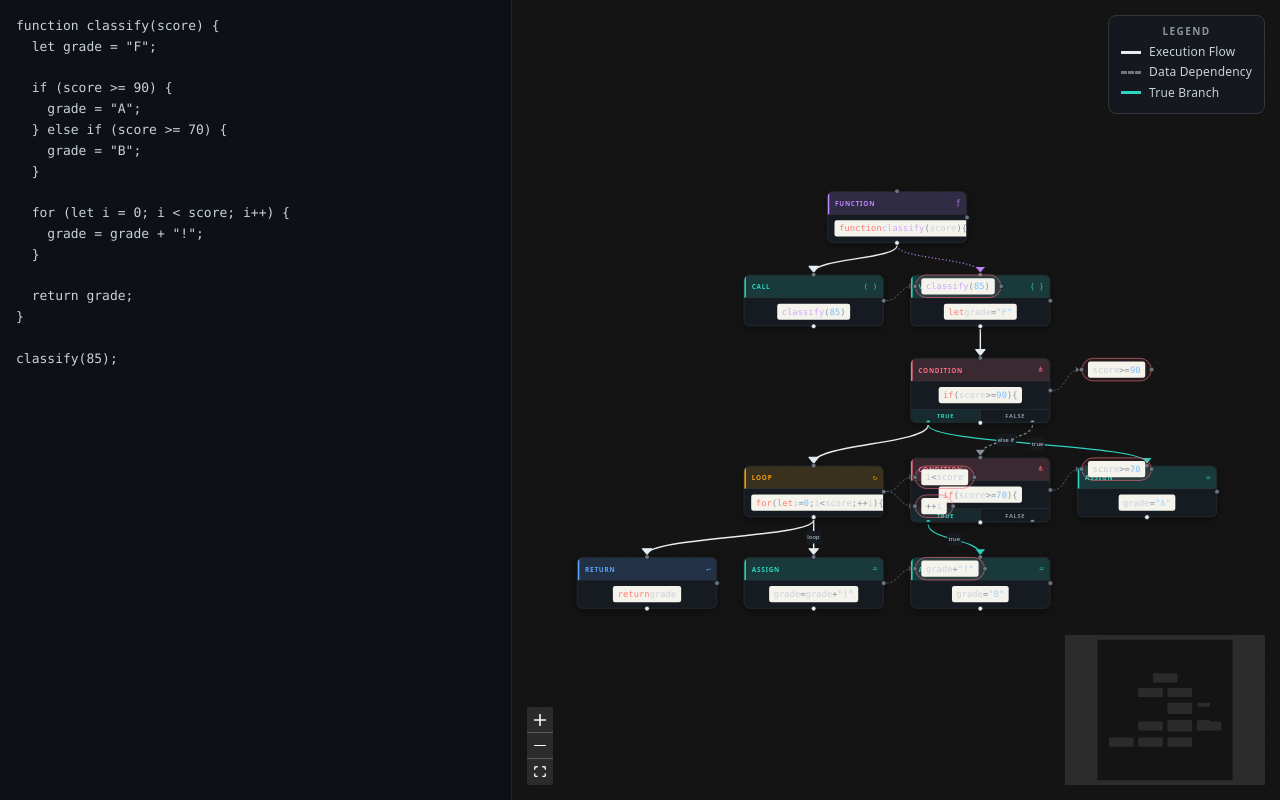
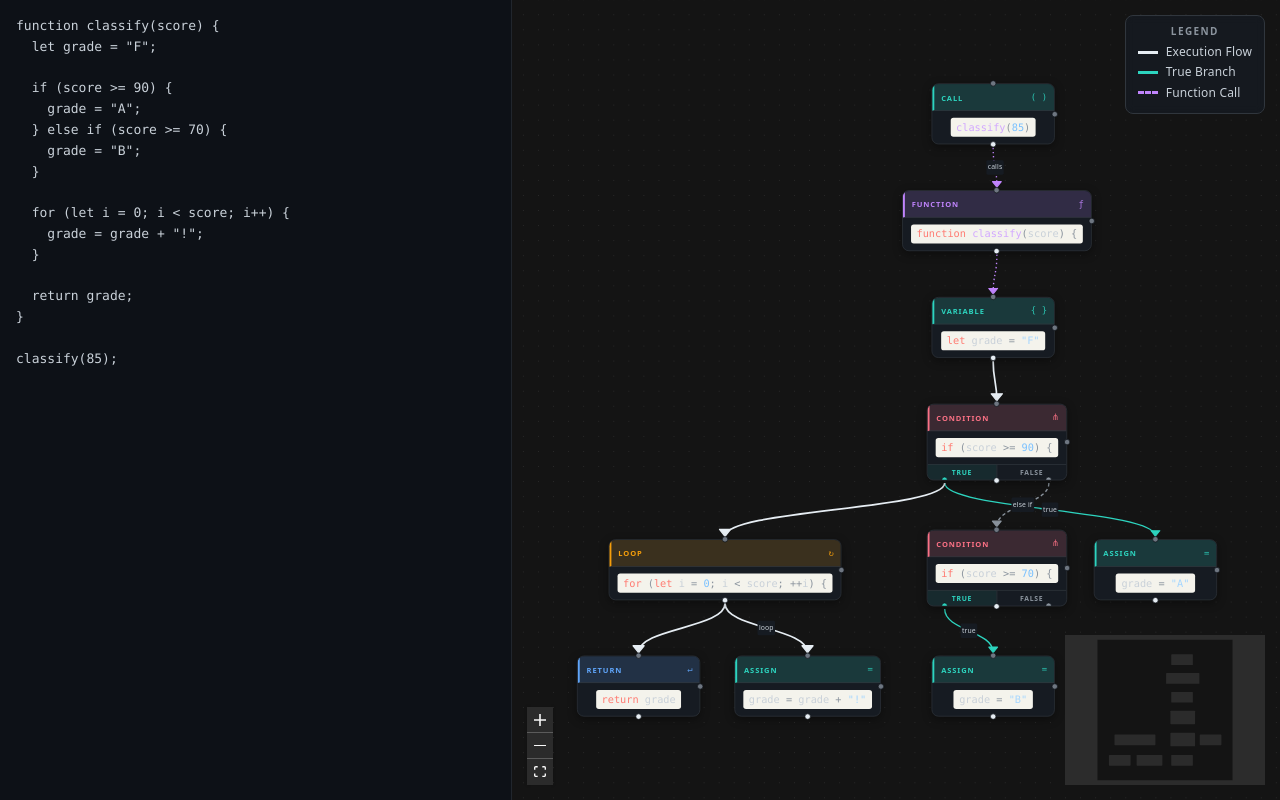
Before and after one commit to ErwanDerrien/PFE_2026_ETE, a React (Vite) app in the folder frontend/: page / in a window 1280 px wide. Built offline with nearby package versions, Linux system fonts and the light colour scheme.

Commit message:
first implementation test

```diff
--- a/frontend/src/blocks/BlocksCanvas.tsx
+++ b/frontend/src/blocks/BlocksCanvas.tsx
@@ -58,10 +58,10 @@ export default function BlocksCanvas() {
           <span className="legend-swatch sw-exec" /> Execution Flow
         </div>
         <div className="legend-row">
-          <span className="legend-swatch sw-data" /> Data Dependency
+          <span className="legend-swatch sw-true" /> True Branch
         </div>
         <div className="legend-row">
-          <span className="legend-swatch sw-true" /> True Branch
+          <span className="legend-swatch sw-call" /> Function Call
         </div>
       </Panel>
     </ReactFlow>
--- a/frontend/src/blocks/blocks.css
+++ b/frontend/src/blocks/blocks.css
@@ -52,7 +52,12 @@
 
 /* --- Carte de bloc (spine) --- */
 .bn {
-  width: 240px;
+  box-sizing: border-box;
+  /* largeur ajustée exactement au contenu (padding symétrique, jamais de coupe) ;
+     dagre réserve un peu plus (cf. node-size.ts) → pas de chevauchement. */
+  width: max-content;
+  min-width: 180px;
+  max-width: 760px;
   border-radius: 10px;
   background: #161b22;
   border: 1px solid #30363d;
@@ -92,8 +97,7 @@
   font-size: 13px;
   color: #c9d1d9;
   white-space: pre;
-  overflow: hidden;
-  text-overflow: ellipsis;
+  letter-spacing: 0;
 }
 
 .bn-foot {
@@ -119,13 +123,23 @@
 
 /* --- Pill d'expression --- */
 .xn {
-  padding: 5px 10px;
+  box-sizing: border-box;
+  display: flex;
+  align-items: center;
+  padding: 5px 12px;
   border-radius: 999px;
   background: #1c2128;
   border: 1px solid #30363d;
   font: 12px/1 var(--mono, ui-monospace, Consolas, monospace);
   color: #c9d1d9;
+  overflow: hidden;
+}
+.xn code {
+  flex: 1;
+  min-width: 0;
   white-space: nowrap;
+  overflow: hidden;
+  text-overflow: ellipsis;
 }
 .xn-expr {
   border-color: #fb7185;
@@ -168,6 +182,9 @@
 }
 
 /* --- Coloration syntaxique --- */
+.tok-ws {
+  white-space: pre;
+}
 .tok-keyword {
   color: #ff7b72;
 }
@@ -216,10 +233,10 @@
 .sw-exec {
   border-top-color: #e6edf3;
 }
-.sw-data {
-  border-top-color: #6e7681;
-  border-top-style: dashed;
-}
 .sw-true {
   border-top-color: #2dd4bf;
 }
+.sw-call {
+  border-top-color: #c084fc;
+  border-top-style: dashed;
+}
--- a/frontend/src/blocks/graph-to-flow.ts
+++ b/frontend/src/blocks/graph-to-flow.ts
@@ -2,11 +2,11 @@
  * graphToFlow — adapte un `GraphModel` (projection agnostique, voir
  * ../shared/graph.ts) vers les `Node[]`/`Edge[]` de React Flow.
  *
- * Mise en page hybride :
- *  - dagre (vertical, top-down) sur le sous-graphe « spine » (exec/calls/branches)
- *    → colonne d'exécution ;
- *  - les nœuds d'expression sont placés à droite de leur parent (arêtes `data`),
- *    empilés par colonne pour limiter les chevauchements.
+ * Mise en page : auto-layout **complet** avec dagre (vertical, top-down) sur TOUS
+ * les nœuds (blocs + expressions) et TOUTES les arêtes. Les arêtes structurelles
+ * (exec/calls/branches) ont un poids fort pour garder la colonne d'exécution droite ;
+ * les arêtes `expression` un poids faible. Les tailles déclarées à dagre viennent de
+ * `nodeSize` (mêmes valeurs que le rendu) → aucun chevauchement.
  *
  * Nœuds custom : `block` (carte) et `expr` (pill) — voir ./nodes/.
  * Arêtes : style par `kind` (exec clair épais, data gris pointillé, branches).
@@ -14,29 +14,12 @@
 
 import dagre from "@dagrejs/dagre";
 import { MarkerType, type Edge, type Node } from "@xyflow/react";
-import type { EdgeKind, GraphModel, GraphNode } from "../shared";
-import { isBranching } from "./block-meta";
-
-const GAP_X = 56;
-const GAP_Y = 16;
+import type { EdgeKind, GraphModel } from "../shared";
+import { nodeSize } from "./node-size";
 
 export interface FlowModel {
   nodes: Node[];
   edges: Edge[];
-}
-
-interface Size {
-  width: number;
-  height: number;
-}
-
-function sizeOf(node: GraphNode): Size {
-  if (node.track === "expression") {
-    const width = Math.min(220, Math.max(64, node.label.length * 7 + 24));
-    return { width, height: 34 };
-  }
-  if (isBranching(node.astType)) return { width: 240, height: 108 };
-  return { width: 240, height: 80 };
 }
 
 const EDGE_STYLE: Record<EdgeKind, { stroke: string; width: number; dash?: string }> = {
@@ -54,79 +37,34 @@ function sourceHandleFor(kind: EdgeKind): string | undefined {
   return undefined; // exec / calls → handle bas par défaut
 }
 
+// Les arêtes d'exécution structurent la colonne ; les data dependencies suivent.
+const edgeWeight = (kind: EdgeKind): number => (kind === "expression" ? 1 : 3);
+
 export function graphToFlow(graph: GraphModel): FlowModel {
-  const byId = new Map<string, GraphNode>();
-  const size = new Map<string, Size>();
+  const sizes = new Map(graph.nodes.map((n) => [n.id, nodeSize(n)] as const));
+
+  // Auto-layout dagre sur le graphe ENTIER (blocs + expressions).
+  const layout = new dagre.graphlib.Graph();
+  layout.setGraph({ rankdir: "TB", nodesep: 50, ranksep: 72, marginx: 24, marginy: 24 });
+  layout.setDefaultEdgeLabel(() => ({}));
+
   for (const node of graph.nodes) {
-    byId.set(node.id, node);
-    size.set(node.id, sizeOf(node));
+    const s = sizes.get(node.id)!;
+    layout.setNode(node.id, { width: s.width, height: s.height });
+  }
+  for (const edge of graph.edges) {
+    layout.setEdge(edge.source, edge.target, { weight: edgeWeight(edge.kind), minlen: 1 });
   }
 
-  // 1) dagre sur la spine uniquement.
-  const layout = new dagre.graphlib.Graph();
-  layout.setGraph({ rankdir: "TB", nodesep: 48, ranksep: 64, marginx: 24, marginy: 24 });
-  layout.setDefaultEdgeLabel(() => ({}));
-
-  const spineIds = new Set<string>();
-  for (const node of graph.nodes) {
-    if (node.track === "spine") {
-      spineIds.add(node.id);
-      const s = size.get(node.id)!;
-      layout.setNode(node.id, { width: s.width, height: s.height });
-    }
-  }
-  for (const edge of graph.edges) {
-    if (edge.kind !== "expression" && spineIds.has(edge.source) && spineIds.has(edge.target)) {
-      layout.setEdge(edge.source, edge.target);
-    }
-  }
   dagre.layout(layout);
 
-  // Positions (coin haut-gauche).
-  const pos = new Map<string, { x: number; y: number }>();
-  for (const id of spineIds) {
-    const n = layout.node(id);
-    const s = size.get(id)!;
-    pos.set(id, { x: n.x - s.width / 2, y: n.y - s.height / 2 });
-  }
-
-  // 2) Expressions à droite de leur parent (arêtes `data`), empilées par colonne.
-  const dataChildren = new Map<string, string[]>();
-  for (const edge of graph.edges) {
-    if (edge.kind !== "expression") continue;
-    const list = dataChildren.get(edge.source) ?? [];
-    list.push(edge.target);
-    dataChildren.set(edge.source, list);
-  }
-
-  const colCursor = new Map<number, number>();
-  const placeChildren = (parentId: string) => {
-    const parent = pos.get(parentId);
-    if (!parent) return;
-    const parentSize = size.get(parentId)!;
-    for (const childId of dataChildren.get(parentId) ?? []) {
-      if (pos.has(childId)) continue; // déjà placé (évite les cycles)
-      const childSize = size.get(childId)!;
-      const x = parent.x + parentSize.width + GAP_X;
-      const col = Math.round(x);
-      const y = Math.max(parent.y, colCursor.get(col) ?? parent.y);
-      pos.set(childId, { x, y });
-      colCursor.set(col, y + childSize.height + GAP_Y);
-      placeChildren(childId);
-    }
-  };
-  // Parcourt les nœuds spine de haut en bas pour remplir les colonnes dans l'ordre.
-  [...spineIds]
-    .sort((a, b) => (pos.get(a)?.y ?? 0) - (pos.get(b)?.y ?? 0))
-    .forEach(placeChildren);
-
-  // Filet de sécurité : tout nœud non placé (graphe biscornu) atterrit en (0,0).
   const nodes: Node[] = graph.nodes.map((node) => {
-    const p = pos.get(node.id) ?? { x: 0, y: 0 };
+    const s = sizes.get(node.id)!;
+    const p = layout.node(node.id);
     return {
       id: node.id,
       type: node.track === "expression" ? "expr" : "block",
-      position: p,
+      position: { x: p.x - s.width / 2, y: p.y - s.height / 2 },
       data: { node },
     };
   });
--- a/frontend/src/blocks/highlight.tsx
+++ b/frontend/src/blocks/highlight.tsx
@@ -51,7 +51,13 @@ export function highlight(code: string): ReactNode {
   while ((match = TOKEN.exec(code)) !== null) {
     const [, ws, str, num, ident, punct] = match;
     if (ws !== undefined) {
-      out.push(ws);
+      // Espaces dans un <span> explicite (avec white-space: pre) : ils ne peuvent
+      // jamais être avalés par un contexte flex / un collapse de whitespace.
+      out.push(
+        <span key={key++} className="tok-ws">
+          {ws}
+        </span>,
+      );
     } else if (str !== undefined) {
       out.push(
         <span key={key++} className="tok-string">
--- /dev/null
+++ b/frontend/src/blocks/node-size.ts
@@ -0,0 +1,38 @@
+/**
+ * node-size — source UNIQUE de vérité des dimensions d'un bloc.
+ * Utilisée à la fois par dagre (graph-to-flow) et par le rendu (les nœuds),
+ * pour que « taille déclarée au layout == taille rendue » → aucun chevauchement.
+ *
+ * Le RENDU dimensionne la carte exactement au contenu (CSS `width: max-content`,
+ * cf. blocks.css) → padding symétrique, jamais de coupure. Ici on fournit à dagre
+ * une estimation **généreuse** (largeur de caractère sur-estimée) qui est toujours
+ * ≥ la largeur réellement rendue : l'auto-layout réserve un peu plus d'espace, donc
+ * aucun chevauchement (sur-réservation = côté sûr).
+ */
+
+import type { GraphNode } from "../shared";
+import { isBranching } from "./block-meta";
+
+export interface NodeSize {
+  width: number;
+  height: number;
+}
+
+const clamp = (v: number, min: number, max: number) =>
+  Math.min(max, Math.max(min, v));
+
+// Largeur de caractère NETTEMENT sur-estimée (mono 13px réel ≈ 8px) → l'estimation
+// dagre est toujours ≥ la largeur rendue (max-content), même avec le letter-spacing.
+const CHAR_W = 9;
+const CARD_PAD_X = 32;
+const CARD_MIN_W = 180;
+const CARD_MAX_W = 760; // ≈ 80 caractères : couvre une ligne tronquée complète
+
+export function nodeSize(node: GraphNode): NodeSize {
+  if (node.track === "expression") {
+    return { width: clamp(node.label.length * CHAR_W + 24, 60, CARD_MAX_W), height: 34 };
+  }
+  const text = node.source ?? node.label;
+  const width = clamp(text.length * CHAR_W + CARD_PAD_X, CARD_MIN_W, CARD_MAX_W);
+  return { width, height: isBranching(node.astType) ? 112 : 84 };
+}
--- a/frontend/src/blocks/nodes/ExpressionNode.tsx
+++ b/frontend/src/blocks/nodes/ExpressionNode.tsx
@@ -7,6 +7,7 @@
 import { Handle, Position, type Node, type NodeProps } from "@xyflow/react";
 import type { GraphNode } from "../../shared";
 import { highlight } from "../highlight";
+import { nodeSize } from "../node-size";
 
 export type ExprData = { node: GraphNode };
 export type ExprFlowNode = Node<ExprData, "expr">;
@@ -14,9 +15,13 @@ export type ExprFlowNode = Node<ExprData, "expr">;
 export default function ExpressionNode({ data }: NodeProps<ExprFlowNode>) {
   const node = data.node;
   const leaf = node.role === "literal";
+  const { width, height } = nodeSize(node);
 
   return (
-    <div className={`xn ${leaf ? "xn-leaf" : "xn-expr"}`}>
+    <div
+      className={`xn ${leaf ? "xn-leaf" : "xn-expr"}`}
+      style={{ width, height }}
+    >
       <Handle type="target" position={Position.Left} className="xn-handle" />
       <code>{highlight(node.label)}</code>
       <Handle id="data" type="source" position={Position.Right} className="xn-handle" />
--- a/frontend/src/blocks/object-to-graph.ts
+++ b/frontend/src/blocks/object-to-graph.ts
@@ -95,6 +95,18 @@ const VALUE_AST_TYPE: Record<string, string> = {
 
 const isLeaf = (v: Value): boolean =>
   v.kind === "literal" || v.kind === "variable";
+
+// Statements « définitions » : une déclaration de fonction est hoistée et une
+// interface est purement type-level — aucune ne s'exécute au lancement. On les
+// garde comme nœuds (définitions) mais hors de la chaîne d'exécution `exec`.
+const NON_EXEC = new Set(["function-declaration", "interface-declaration"]);
+
+// Nom de la fonction appelée si `value` est un appel DIRECT à un identifiant
+// simple (foo(...)). null pour les appels de méthode (obj.m()) ou expressions.
+function directCalleeName(value: Value | undefined): string | null {
+  if (!value || value.kind !== "call") return null;
+  return value.callee.kind === "variable" ? value.callee.name : null;
+}
 
 const roleForStatement = (kind: string): NodeRole => {
   if (BOUNDARY_KINDS.has(kind)) return "boundary";
@@ -368,11 +380,23 @@ export function objectToGraph(
     return { ...EMPTY_GRAPH };
   }
 
-  const collapseExpr = options.collapseExpressions === true;
+  // Par défaut on n'émet PAS de nœuds d'expression séparés : l'expression est déjà
+  // affichée en toutes lettres dans la ligne de code du statement. On peut les
+  // réactiver explicitement via `options.collapseExpressions === false`.
+  const collapseExpr = options.collapseExpressions !== false;
   const nodes: GraphNode[] = [];
   const edges: GraphEdge[] = [];
   const seenIds = new Set<string>();
   let edgeSeq = 0;
+
+  // Registre nom de fonction → id du nœud, et appels directs à relier après coup
+  // (les fonctions sont hoistées : un appel peut précéder la déclaration).
+  const funcRegistry = new Map<string, string>();
+  const pendingCalls: { fromId: string; name: string }[] = [];
+  const recordCall = (value: Value | undefined, fromId: string) => {
+    const name = directCalleeName(value);
+    if (name) pendingCalls.push({ fromId, name });
+  };
 
   const uniqueId = (path: string): string => {
     let id = path;
@@ -587,22 +611,31 @@ export function objectToGraph(
         break;
       }
       case "function-declaration":
+        funcRegistry.set(stmt.name, id);
         connectBlock(stmt.body, id, `${path}/body`, "calls");
         break;
       case "variable-declaration":
         stmt.declarations.forEach((d, i) => {
-          if (d.init) maybeWalkValue(d.init, id, `${path}/d${i}`);
+          if (d.init) {
+            maybeWalkValue(d.init, id, `${path}/d${i}`);
+            recordCall(d.init, id);
+          }
         });
         break;
       case "assignment":
         maybeWalkValue(stmt.assignmentTargetValue, id, `${path}/val`);
+        recordCall(stmt.assignmentTargetValue, id);
         break;
       case "return":
-        if (stmt.value) maybeWalkValue(stmt.value, id, `${path}/val`);
+        if (stmt.value) {
+          maybeWalkValue(stmt.value, id, `${path}/val`);
+          recordCall(stmt.value, id);
+        }
         break;
       case "expression-statement":
       case "throw":
         maybeWalkValue(stmt.value, id, `${path}/val`);
+        recordCall(stmt.value, id);
         break;
       // break, continue, interface-declaration : aucun enfant à émettre
     }
@@ -615,6 +648,9 @@ export function objectToGraph(
     let prevTail: string | null = null;
     statements.forEach((stmt, i) => {
       const { headId, tailId } = walkStatement(stmt, `${path}/${i}`);
+      // Les définitions (fonction/interface) sont émises mais restent HORS du
+      // flux d'exécution : on ne les chaîne pas en exec.
+      if (NON_EXEC.has(stmt.kind)) return;
       if (prevTail) {
         addEdge(prevTail, headId, "exec", {
           sourceHandle: "exec-out",
@@ -631,5 +667,17 @@ export function objectToGraph(
 
   walkBlock(root.body.content, "s");
 
+  // Relie chaque appel direct à la fonction qu'il invoque (arête `calls`).
+  for (const { fromId, name } of pendingCalls) {
+    const target = funcRegistry.get(name);
+    if (target) {
+      addEdge(fromId, target, "calls", {
+        sourceHandle: "args",
+        targetHandle: "exec-in",
+        label: "calls",
+      });
+    }
+  }
+
   return { nodes, edges };
 }
```
